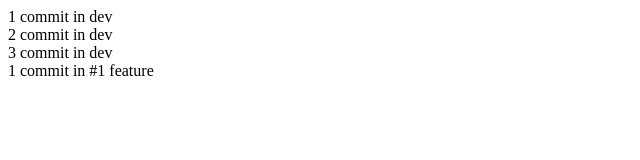
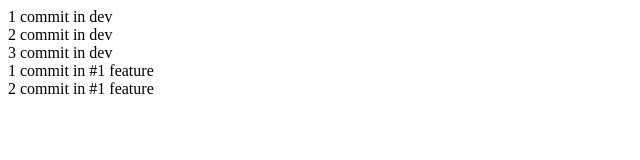
Before and after one commit to avanturial-iba/TestGitStash, a plain HTML site: page index.html in a window 1280 px wide. Shown: the whole page, without its empty margins (0-640 px from the left). Drawn offline with Linux system fonts and the light colour scheme.

Commit message:
2 commit in #1 feature

```diff
--- a/index.html
+++ b/index.html
@@ -11,5 +11,7 @@
     <div>2 commit in dev</div>
     <div>3 commit in dev</div>
     <div>1 commit in #1 feature</div>
+    <div>2 commit in #1 feature</div>
+
 </body>
 </html>
```
